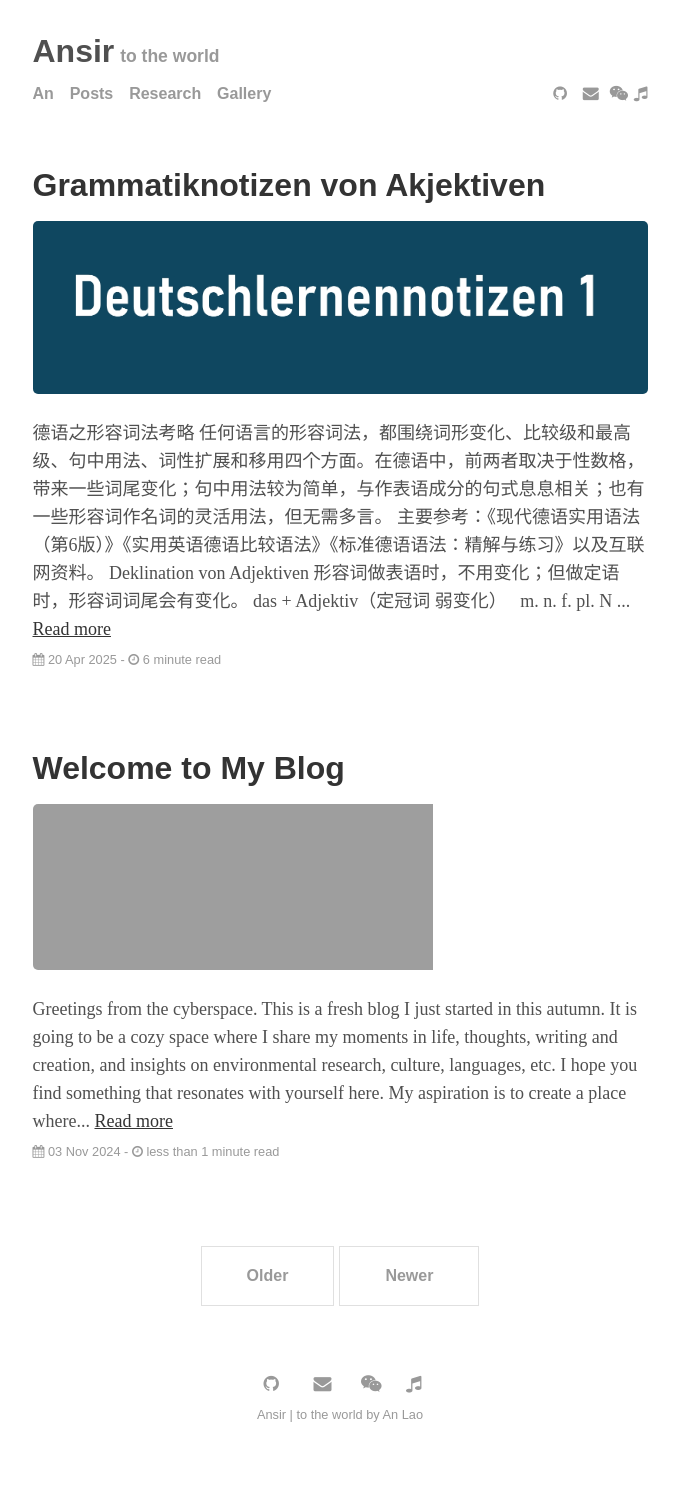
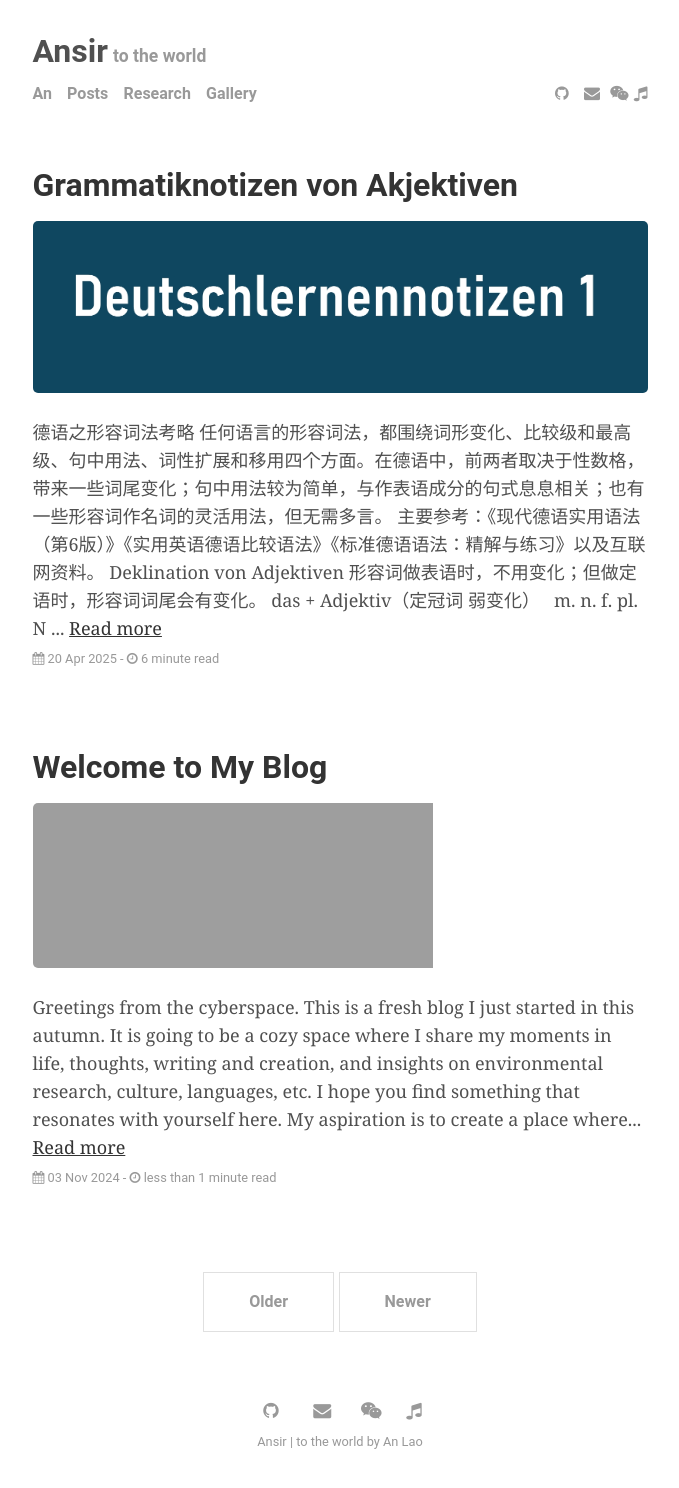
Before and after one commit to D093gg/D093gg.github.io, a Jekyll site: the page built from index.html, in a window 1280 px wide. Shown: the whole page, without its empty margins (300-979 px from the left). Built offline with Jekyll 4.4.1, drawn with Linux system fonts in a browser that asks for light colours; the list of posts is cut into pages by our own code; before the commit the page ends 1461 px from its top, so only the background shows below that.

Commit message:
Update main.scss

```diff
--- a/assets/css/main.scss
+++ b/assets/css/main.scss
@@ -1,8 +1,8 @@
 ---
 ---
 
-$sans-serif-font-family: "Lato regular", sans-serif;
-$serif-font-family:      "Source Serif", "Times New Roman", serif;
+$sans-serif-font-family: "Lato regular", "Roboto", sans-serif;
+$serif-font-family:      "Merriweather", Georgia, "Times New Roman", serif;
 $code-font-family:       "Source Code Pro", monospace;
 
 $body-color:             #505050;
@@ -16,7 +16,7 @@ $light-gray-color:       #999;
 $extra-light-gray-color: #ccc;
 
 $container-responsive-width: 900px;
-$elements-responsive-width:  30em;
+$elements-responsive-width:  40em;
 
 $icon-transition-time: .5s;
 $envelope-color:       #f39c12;
```
